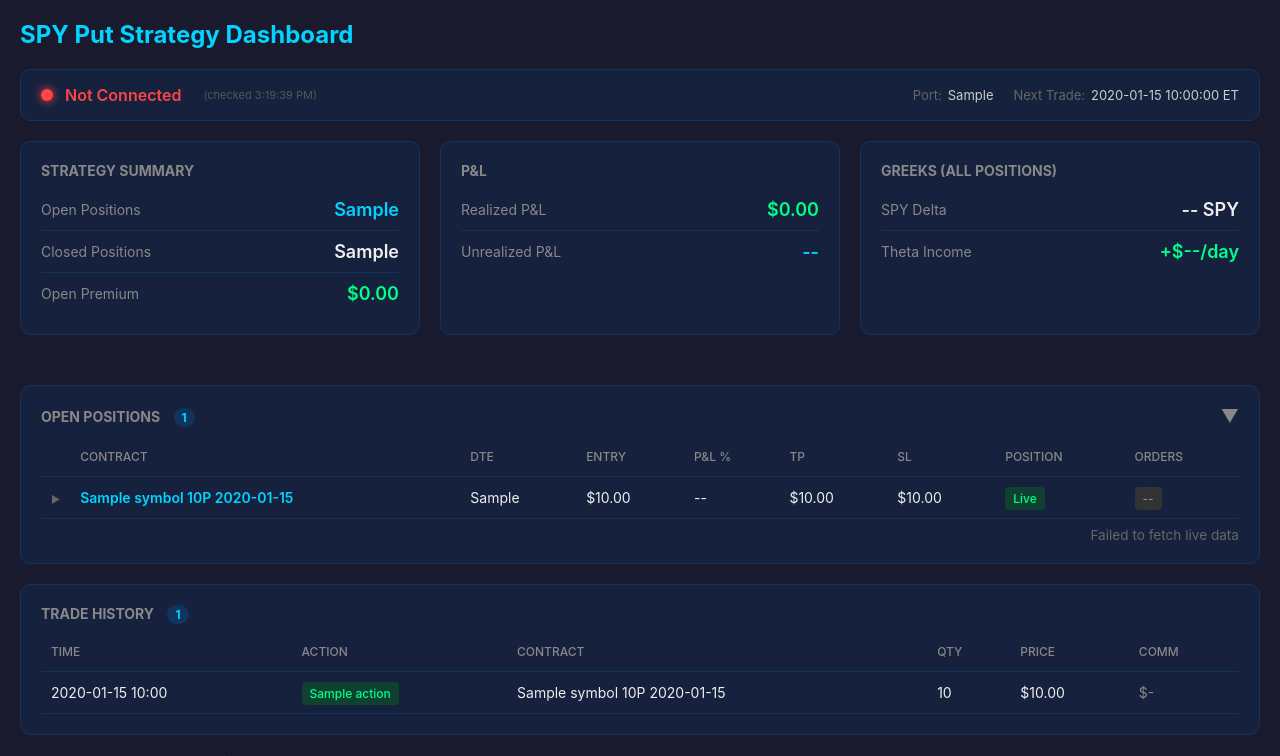
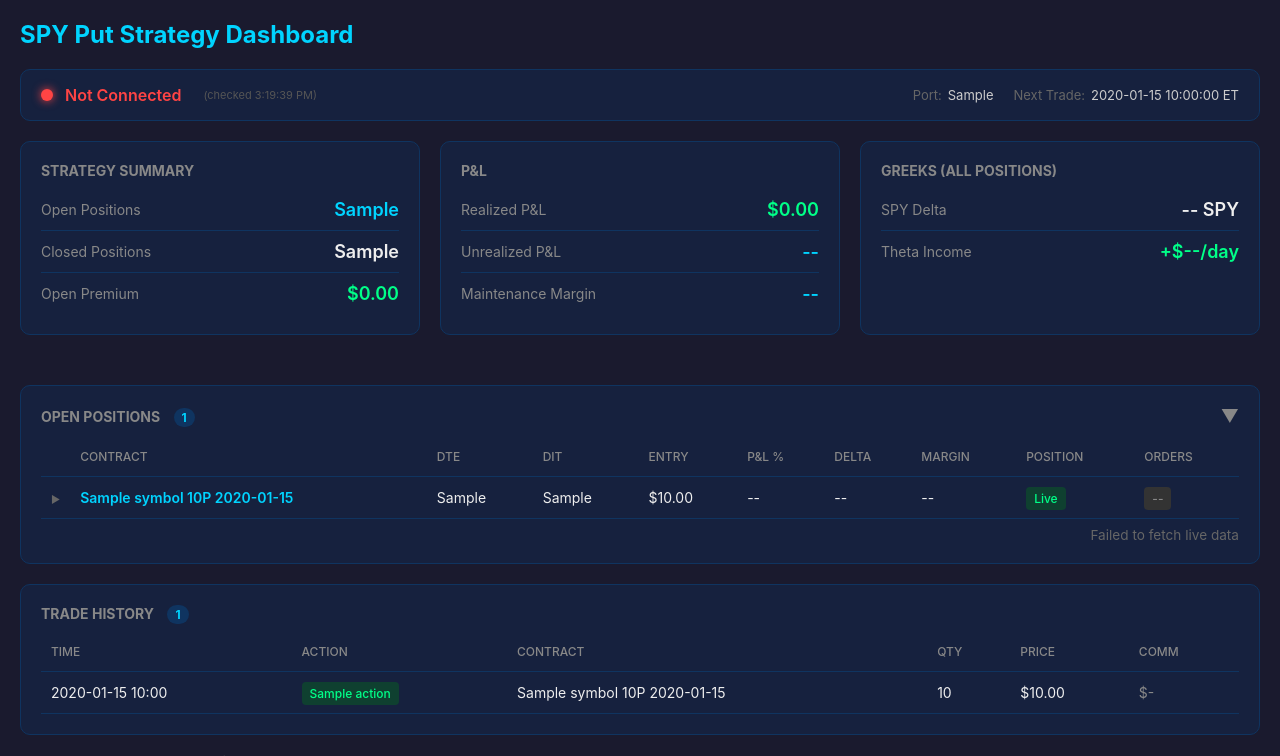
Before and after one commit to WalkerWalker/ibkr-spy-puts, a FastAPI app: template src/ibkr_spy_puts/templates/dashboard.html in a window 1280 px wide. Shown: the top 756 px of the page. Run offline with FastAPI, Linux system fonts and the light colour scheme; the template is opened without the code that fills it: most values are stand-ins (such as "Sample title", 1, 10 or a date in 2020); a database or web service that is not in the repository returns one stand-in record (values such as "Sample title"); data that the repository does not hold is empty; some libraries are stand-ins or nearby versions.

Commit message:
Add dashboard improvements: DIT, Delta, Margin columns
- Add DIT (Days In Trade) column to positions table
- Add Delta column showing SPY equivalent shares per position
- Add Margin column showing maintenance margin per position
- Add total Maintenance Margin to P&L summary section
- Remove TP/SL from main table (kept in expandable row)
- Fix timezone: use UTC-aware datetime for all timestamps
- Fix commission: extract from fill and save to database
- Add expiration selection transparency in logs

Co-Authored-By: Claude Opus 4.5 <noreply@anthropic.com>

```diff
--- a/src/ibkr_spy_puts/api.py
+++ b/src/ibkr_spy_puts/api.py
@@ -105,6 +105,7 @@ async def get_positions_live():
                 pos_copy['gamma'] = live.get('gamma')
                 pos_copy['vega'] = live.get('vega')
                 pos_copy['iv'] = live.get('iv')
+                pos_copy['margin'] = live.get('margin')
 
                 # Calculate P&L
                 if live.get('mid') and pos['entry_price']:
@@ -155,7 +156,7 @@ def _fetch_live_position_data(positions: list) -> dict:
 import json
 import asyncio
 asyncio.set_event_loop(asyncio.new_event_loop())
-from ib_insync import IB, Option
+from ib_insync import IB, Option, MarketOrder
 
 ib = IB()
 result = {{}}
@@ -193,6 +194,18 @@ try:
                 data['iv'] = g.impliedVol
 
             ib.cancelMktData(qualified[0])
+
+            # Get margin for this position using whatIfOrder
+            try:
+                order = MarketOrder("BUY", 1)  # Simulate closing 1 contract
+                whatif = ib.whatIfOrder(qualified[0], order)
+                if whatif and whatif.maintMarginChange:
+                    maint_change = float(whatif.maintMarginChange)
+                    # Negative change means margin would be released (currently used)
+                    data['margin'] = -maint_change if maint_change < 0 else 0
+            except:
+                pass
+
             result[key] = data
 
     ib.disconnect()
--- a/src/ibkr_spy_puts/database.py
+++ b/src/ibkr_spy_puts/database.py
@@ -301,7 +301,7 @@ class Database:
         """Get open positions with calculated fields for dashboard display.
 
         Returns:
-            List of position dicts with days_to_expiry.
+            List of position dicts with days_to_expiry and entry_time.
         """
         with self.cursor() as cur:
             cur.execute("""
@@ -316,6 +316,7 @@ class Database:
                     expected_tp_price,
                     expected_sl_price,
                     (expiration - CURRENT_DATE) as days_to_expiry,
+                    (CURRENT_DATE - entry_time::date) as days_in_trade,
                     strategy_id
                 FROM positions
                 WHERE status = 'OPEN'
--- a/src/ibkr_spy_puts/scheduler.py
+++ b/src/ibkr_spy_puts/scheduler.py
@@ -7,7 +7,7 @@ Automatically skips weekends and US market holidays.
 import logging
 import signal
 import sys
-from datetime import date, datetime, time, timedelta
+from datetime import date, datetime, time, timedelta, timezone
 from pathlib import Path
 from typing import Callable
 
@@ -369,6 +369,20 @@ def create_trade_function(
                     stop_loss_pct=bracket_settings.stop_loss_pct,
                 )
 
+                # Extract commission from fill if available
+                commission = Decimal("0")
+                fill_time = datetime.now(timezone.utc)
+                if result.parent_order_id and hasattr(result, 'parent_trade') and result.parent_trade:
+                    parent_trade = result.parent_trade
+                    if parent_trade.fills:
+                        fill = parent_trade.fills[0]
+                        if fill.commissionReport and fill.commissionReport.commission:
+                            commission = Decimal(str(fill.commissionReport.commission))
+                            logger.info(f"Commission from fill: ${commission}")
+                        if fill.time:
+                            fill_time = fill.time
+                            logger.info(f"Fill time from execution: {fill_time}")
+
                 # Log to trades table (execution history)
                 db_trade = Trade(
                     trade_date=date.today(),
@@ -378,7 +392,8 @@ def create_trade_function(
                     quantity=trade_order.quantity,
                     action="SELL",
                     price=Decimal(str(entry_price)),
-                    fill_time=datetime.now(),
+                    fill_time=fill_time,
+                    commission=commission,
                     strategy_id="spy-put-selling",
                 )
                 trade_id = db.insert_trade(db_trade)
@@ -391,7 +406,7 @@ def create_trade_function(
                     expiration=trade_order.option.expiration,
                     quantity=trade_order.quantity,
                     entry_price=Decimal(str(entry_price)),
-                    entry_time=datetime.now(),
+                    entry_time=fill_time,  # Use actual fill time from execution
                     expected_tp_price=Decimal(str(actual_bracket.take_profit_price)),
                     expected_sl_price=Decimal(str(actual_bracket.stop_loss_price)),
                     status="OPEN",
@@ -508,7 +523,7 @@ def create_snapshot_function(port: int | None = None) -> Callable[[], None]:
             # Create and save snapshot
             snapshot = BookSnapshot(
                 snapshot_date=date.today(),
-                snapshot_time=datetime.now(),
+                snapshot_time=datetime.now(timezone.utc),
                 open_positions=len(open_positions),
                 total_contracts=total_contracts,
                 total_delta=total_delta if total_delta else None,
--- a/src/ibkr_spy_puts/templates/dashboard.html
+++ b/src/ibkr_spy_puts/templates/dashboard.html
@@ -394,6 +394,10 @@
                 <span class="metric-label">Unrealized P&L</span>
                 <span id="unrealized-pnl" class="metric-value neutral">--</span>
             </div>
+            <div class="metric">
+                <span class="metric-label">Maintenance Margin</span>
+                <span id="total-margin" class="metric-value neutral">--</span>
+            </div>
         </div>
 
         <div class="card">
@@ -446,10 +450,11 @@
                         <th></th>
                         <th>Contract</th>
                         <th>DTE</th>
+                        <th>DIT</th>
                         <th>Entry</th>
                         <th>P&L %</th>
-                        <th>TP</th>
-                        <th>SL</th>
+                        <th>Delta</th>
+                        <th>Margin</th>
                         <th>Position</th>
                         <th>Orders</th>
                     </tr>
@@ -462,14 +467,15 @@
                     {% set has_tp = order_key in tp_orders %}
                     {% set has_sl = order_key in sl_orders %}
                     {% set orders_ok = has_tp and has_sl %}
-                    <tr class="position-row" data-position-id="{{ pos.id }}" onclick="togglePositionOrders({{ pos.id }})">
+                    <tr class="position-row" data-position-id="{{ pos.id }}" data-strike="{{ pos.strike }}" data-expiration="{{ pos.expiration|string|replace('-', '') }}" onclick="togglePositionOrders({{ pos.id }})">
                         <td class="expand-cell"><span class="expand-icon">&#9654;</span></td>
                         <td class="symbol-cell">{{ pos.symbol }} {{ pos.strike|int }}P {{ pos.expiration.strftime('%m/%d') if pos.expiration else '' }}</td>
                         <td>{{ pos.days_to_expiry }}</td>
+                        <td>{{ pos.days_in_trade or 0 }}</td>
                         <td>${{ "%.2f"|format(pos.entry_price) }}</td>
                         <td class="pnl">--</td>
-                        <td class="positive">${{ "%.2f"|format(pos.expected_tp_price) }}</td>
-                        <td class="negative">${{ "%.2f"|format(pos.expected_sl_price) }}</td>
+                        <td class="delta">--</td>
+                        <td class="margin">--</td>
                         <td>
                             {% if is_verified %}
                                 <span class="status verified">Live</span>
@@ -496,7 +502,7 @@
                     {# Expandable orders row #}
                     <tr class="orders-row" id="orders-{{ pos.id }}" style="display: none;">
                         <td></td>
-                        <td colspan="8" class="orders-cell">
+                        <td colspan="9" class="orders-cell">
                             <table class="orders-table">
                                 <tr>
                                     <th>Type</th>
@@ -532,7 +538,7 @@
                     {% endfor %}
                     {% if not positions %}
                     <tr>
-                        <td colspan="9" style="text-align: center; color: #666;">No open positions</td>
+                        <td colspan="10" style="text-align: center; color: #666;">No open positions</td>
                     </tr>
                     {% endif %}
                 </tbody>
@@ -664,13 +670,14 @@
                 let totalUnrealizedPnl = 0;
                 let totalDelta = 0;
                 let totalTheta = 0;
+                let totalMargin = 0;
                 let hasLiveData = false;
 
                 for (const pos of positions) {
                     const row = document.querySelector(`tr.position-row[data-position-id="${pos.id}"]`);
                     if (!row) continue;
 
-                    // Update P&L % only
+                    // Update P&L %
                     const pnlEl = row.querySelector('.pnl');
                     if (pos.unrealized_pnl_pct !== undefined && pos.unrealized_pnl_pct !== null && pnlEl) {
                         const pnlText = pos.unrealized_pnl_pct >= 0 ?
@@ -682,6 +689,23 @@
                     }
                     if (pos.unrealized_pnl !== undefined && pos.unrealized_pnl !== null) {
                         totalUnrealizedPnl += pos.unrealized_pnl;
+                    }
+
+                    // Update Delta in the row (SPY equivalent shares)
+                    const deltaEl = row.querySelector('.delta');
+                    if (pos.delta !== undefined && pos.delta !== null && deltaEl) {
+                        const spyDelta = Math.abs(pos.delta) * 100 * (pos.quantity || 1);
+                        deltaEl.textContent = `${spyDelta.toFixed(0)} SPY`;
+                        hasLiveData = true;
+                    }
+
+                    // Update Margin in the row
+                    const marginEl = row.querySelector('.margin');
+                    if (pos.margin !== undefined && pos.margin !== null && marginEl) {
+                        const posMargin = pos.margin * (pos.quantity || 1);
+                        marginEl.textContent = `$${posMargin.toLocaleString('en-US', {minimumFractionDigits: 0, maximumFractionDigits: 0})}`;
+                        totalMargin += posMargin;
+                        hasLiveData = true;
                     }
 
                     // Accumulate Greeks
@@ -701,6 +725,7 @@
                 const unrealizedPnlEl = document.getElementById('unrealized-pnl');
                 const totalDeltaEl = document.getElementById('total-delta');
                 const totalThetaEl = document.getElementById('total-theta');
+                const totalMarginEl = document.getElementById('total-margin');
 
                 if (hasLiveData) {
                     if (unrealizedPnlEl) {
@@ -713,6 +738,9 @@
                     if (totalThetaEl) {
                         totalThetaEl.textContent = `+$${totalTheta.toFixed(0)}/day`;
                     }
+                    if (totalMarginEl) {
+                        totalMarginEl.textContent = `$${totalMargin.toLocaleString('en-US', {minimumFractionDigits: 0, maximumFractionDigits: 0})}`;
+                    }
                 } else {
                     // No live data - market likely closed
                     if (unrealizedPnlEl) {
@@ -724,6 +752,9 @@
                     }
                     if (totalThetaEl) {
                         totalThetaEl.textContent = '--/day';
+                    }
+                    if (totalMarginEl) {
+                        totalMarginEl.textContent = '--';
                     }
                 }
 
```
Also changed, not shown: src/ibkr_spy_puts/ibkr_client.py (+30 -2 lines).
